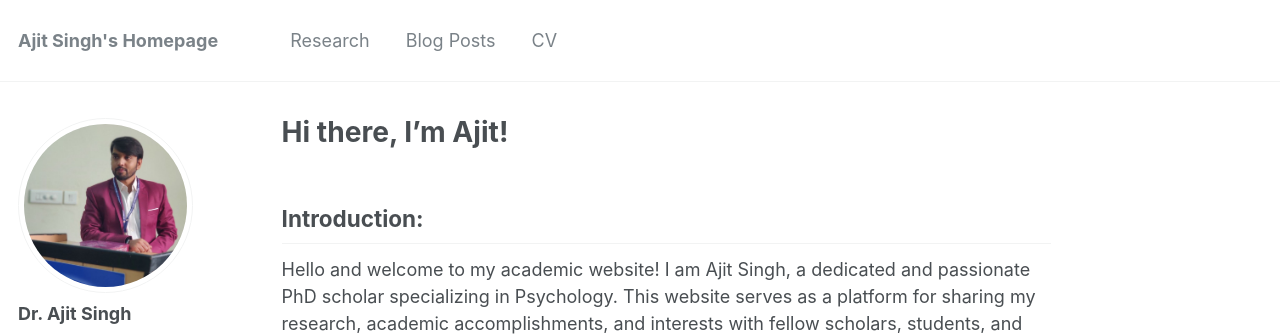
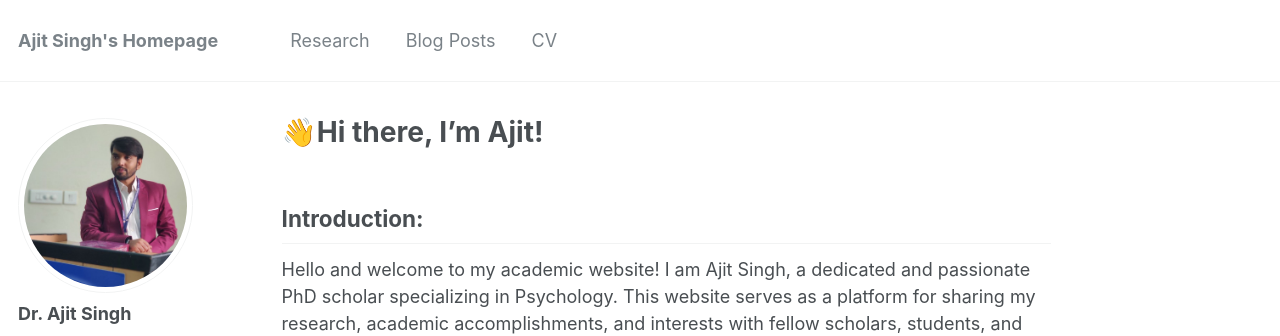
Before and after one commit to ajitsinghacademic/ajitsinghacademic.github.io, a Jekyll site: the page built from _pages/about.md, in a window 1280 px wide and 1386 px high. Shown: the top 336 px of the window. Built offline with Jekyll 4.4.1, drawn with Linux system fonts in a browser that asks for light colours; some web fonts are replaced.

Commit message:
6th commit

```diff
--- a/_pages/about.md
+++ b/_pages/about.md
@@ -1,6 +1,6 @@
 ---
 permalink: /
-title: "Hi there, I'm Ajit!"
+title: "👋Hi there, I'm Ajit!"
 excerpt: "About me"
 author_profile: true
 redirect_from:
```
